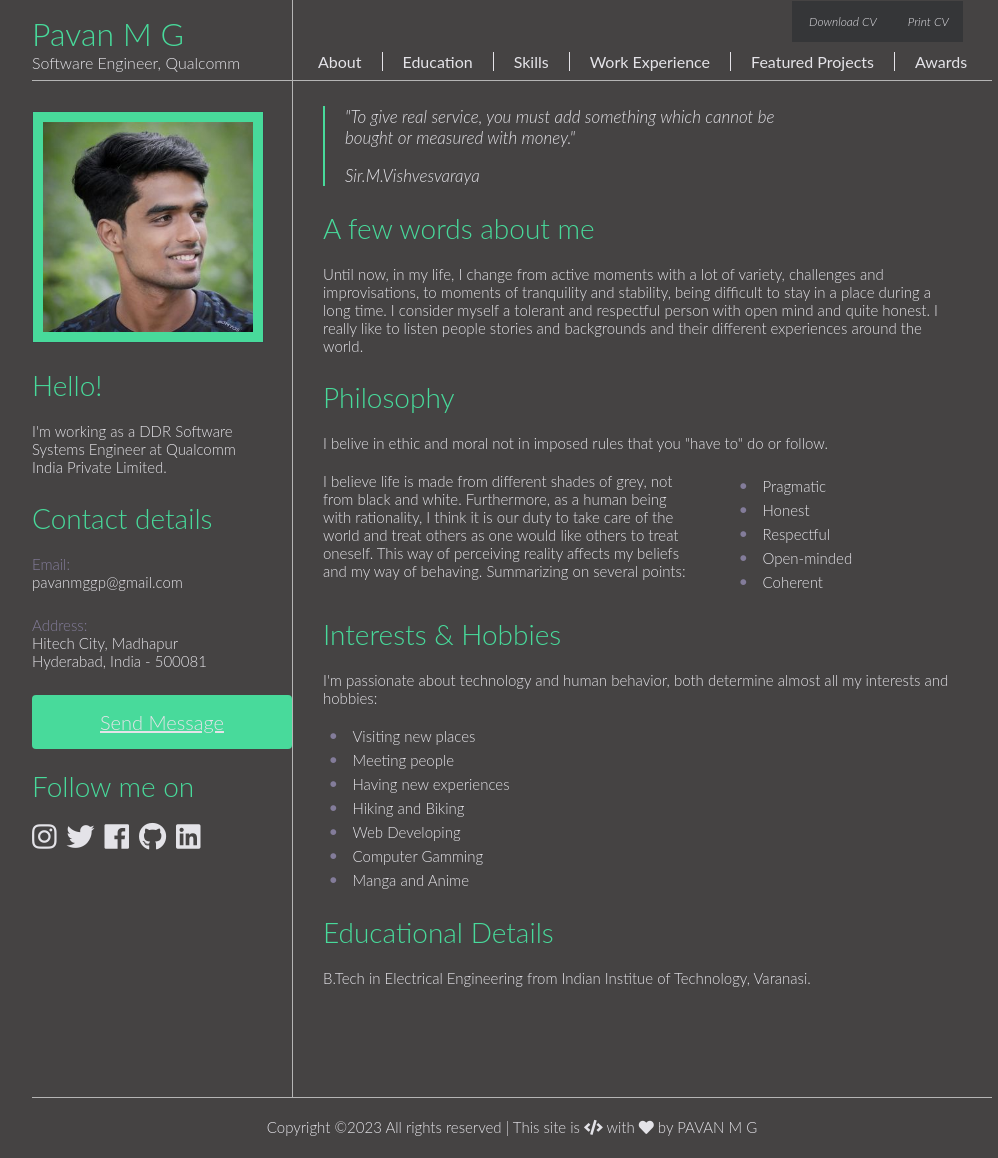
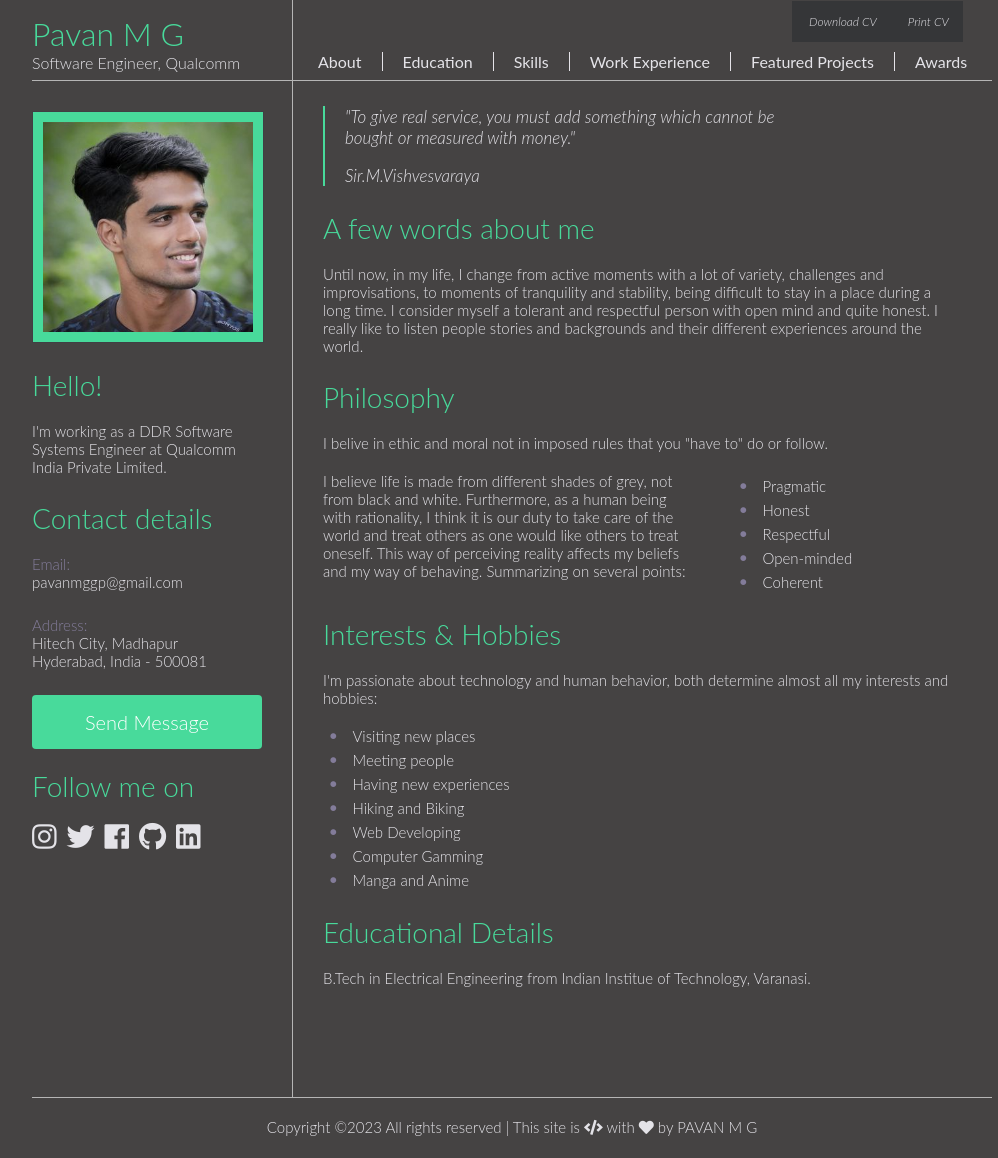
Before and after one commit to pavan-mg/pavan-mg.github.io, a Jekyll site: the page built from index.html, in a window 1280 px wide. Shown: the whole page, without its empty margins (128-1126 px from the left). Built offline with Jekyll 4.4.1, drawn with Linux system fonts in a browser that asks for light colours.

Commit message:
Update main.css

```diff
--- a/css/main.css
+++ b/css/main.css
@@ -256,11 +256,12 @@ ul {
 	display: inline-block;
 	border-radius: 4px;
 	background-color: #48DA9B;
-	color: #e4e3e8;
+	color: #ffffff;
 	text-align: center;
 	font-size: 20px;
 	padding: 15px;
-	width: 230px;
+	width: 200px;
+	text-decoration: None;
 	transition: all 0.5s;
 	cursor: pointer;
 }
```
